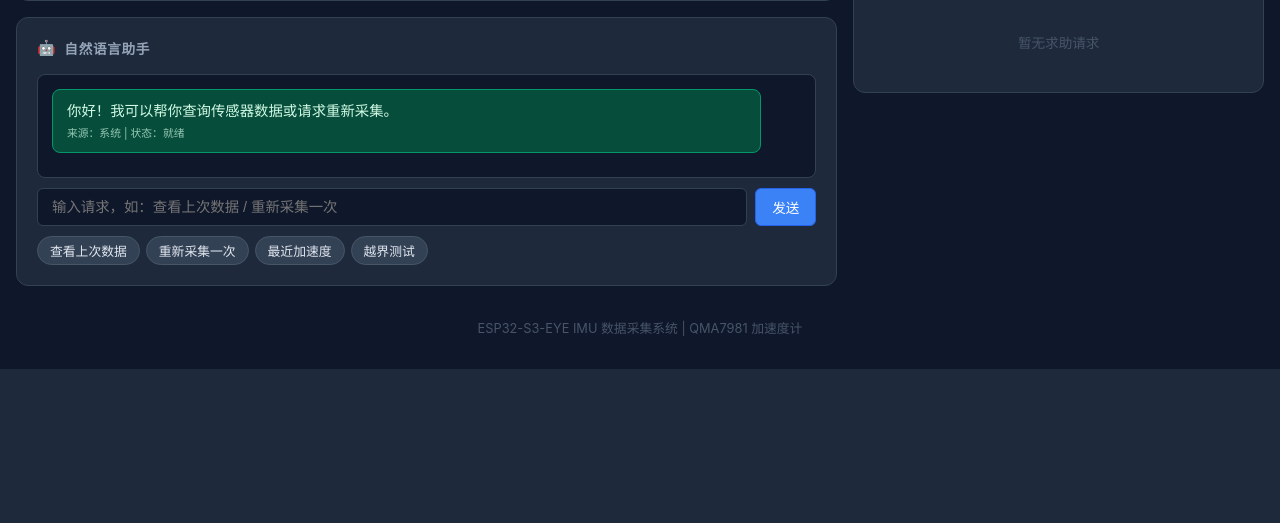
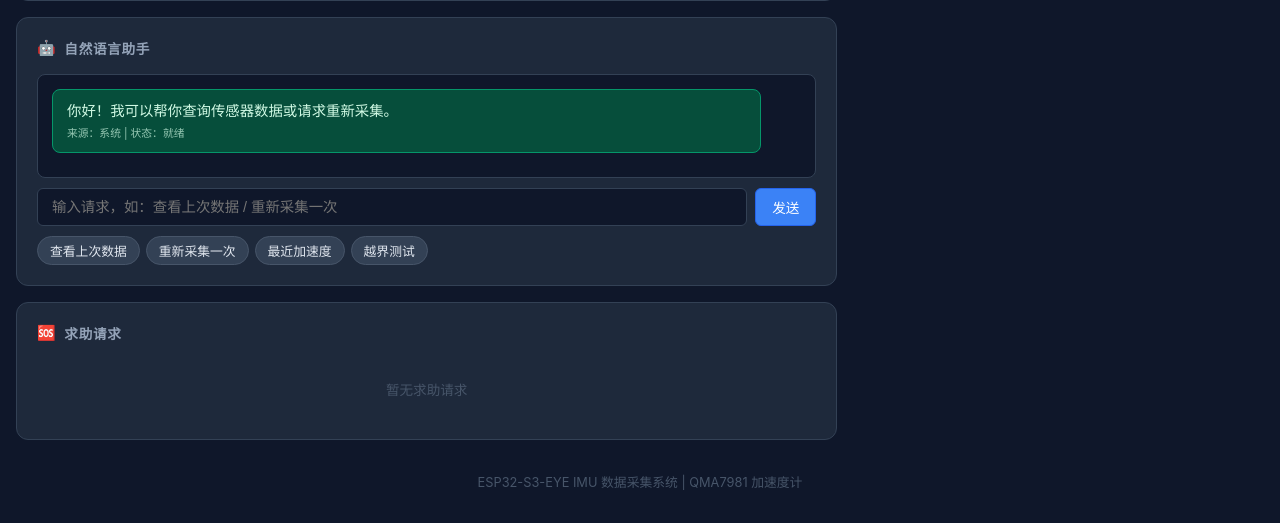
Before and after one commit to Nanase233/esp32-sensor-hub, a Flask app: page / in a window 1280 px wide. Shown: the part 721-1244 px from the top of the page. Before the commit the page ends 1090 px from the top, so only its background shows below. Run offline with Flask 3, Linux system fonts and the light colour scheme; data that the repository does not hold is empty; some libraries are stand-ins or nearby versions.

Commit message:
将求助请求板块移至自然语言助手下方

```diff
--- a/server/templates/index.html
+++ b/server/templates/index.html
@@ -429,6 +429,14 @@
                     </div>
                 </div>
             </div>
+
+            <!-- 求助请求 -->
+            <div class="card nl-full">
+                <div class="card-title"><span class="icon">🆘</span> 求助请求</div>
+                <div id="help-list">
+                    <div class="empty-text">暂无求助请求</div>
+                </div>
+            </div>
         </div>
 
         <!-- 右列 -->
@@ -468,14 +476,6 @@
                 <div class="card-title"><span class="icon"></span> 采集任务</div>
                 <div id="task-list">
                     <div class="empty-text">暂无任务</div>
-                </div>
-            </div>
-
-            <!-- 求助请求 -->
-            <div class="card">
-                <div class="card-title"><span class="icon">🆘</span> 求助请求</div>
-                <div id="help-list">
-                    <div class="empty-text">暂无求助请求</div>
                 </div>
             </div>
         </div>
```
